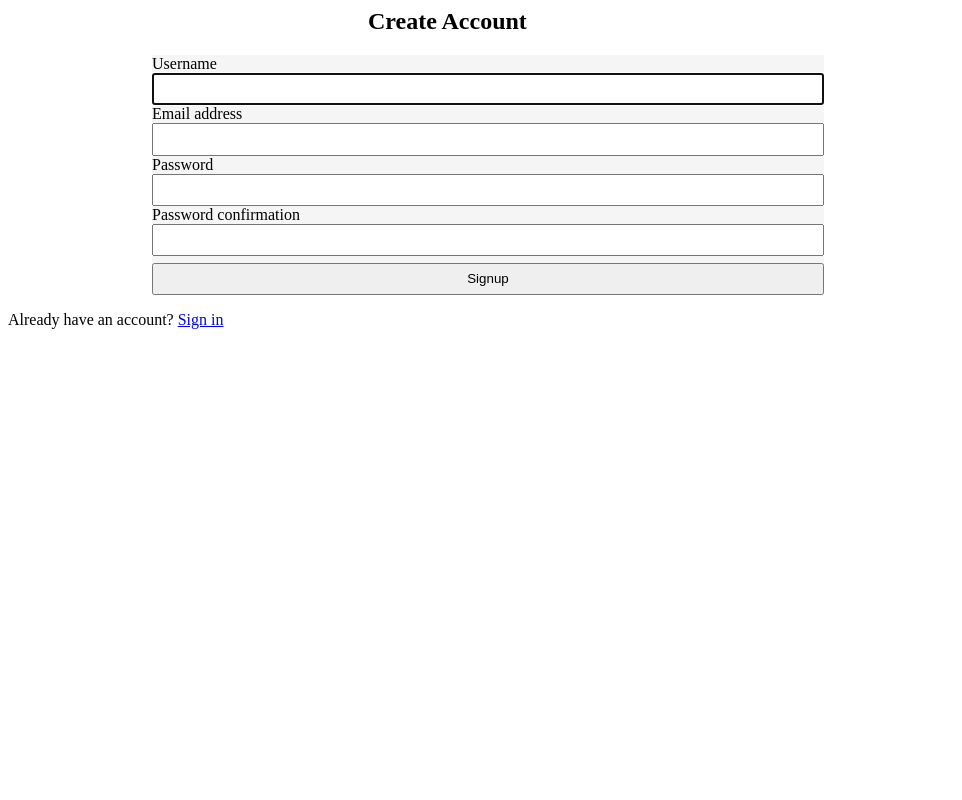
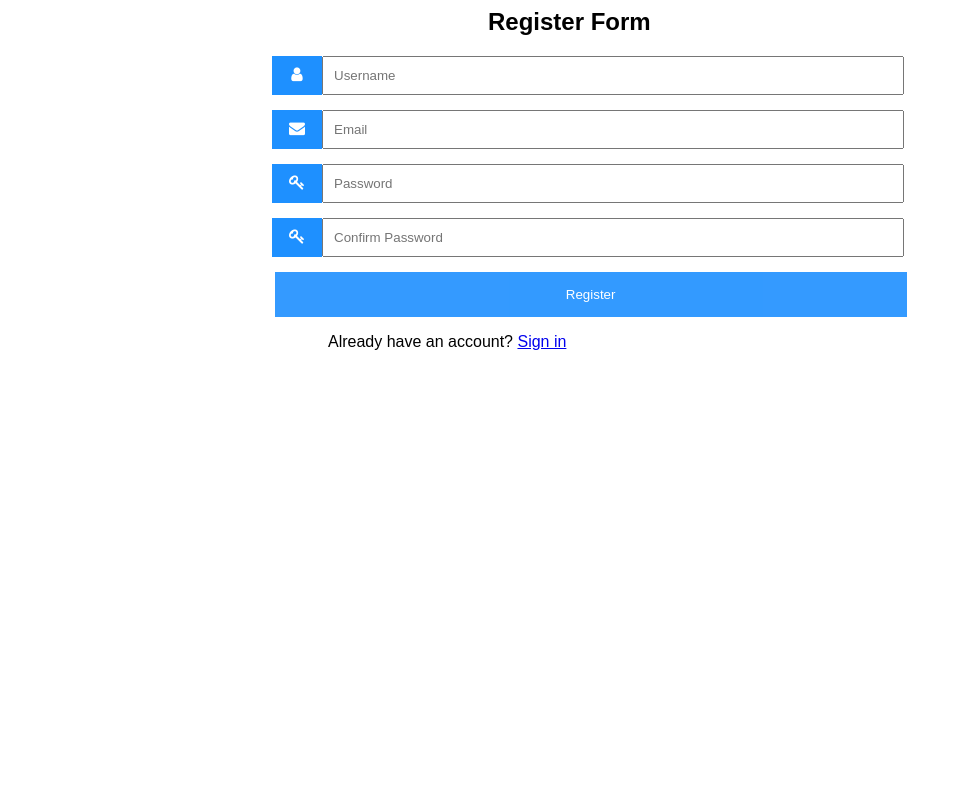
Before and after one commit to GakuruAlex/BnB, a Django app: page /accounts/signup/ in a window 1280 px wide. Shown: the whole page, without its empty margins (0-962 px from the left). Run offline with Django 4.2, Linux system fonts and the light colour scheme.

Commit message:
Changed sign up form layout

```diff
--- a/accounts/templates/accounts/signup.html
+++ b/accounts/templates/accounts/signup.html
@@ -1,30 +1,99 @@
 {% load static  %}
 
-<link rel="stylesheet" href="{% static 'accounts/signup.css' %}">
+
+<link rel="stylesheet" href="https://cdnjs.cloudflare.com/ajax/libs/font-awesome/4.7.0/css/font-awesome.min.css">
+
+<style>
+  body {font-family: Arial, Helvetica, sans-serif;}
+  * {box-sizing: border-box;}
+
+  .input-container {
+    margin-left: 16.5em;
+    display: -ms-flexbox; /* IE10 */
+    display: flex;
+    width: 50%;
+    margin-bottom: 15px;
+  }
+
+  .icon {
+    padding: 10px;
+    background: dodgerblue;
+    color: white;
+    min-width: 50px;
+    text-align: center;
+  }
+
+  .input-field {
+    width: 100%;
+    padding: 10px;
+    outline: none;
+  }
+
+  .input-field:focus {
+    border: 2px solid dodgerblue;
+  }
+
+  /* Set a style for the submit button */
+  .btn {
+    margin-left: 20em;
+    background-color: dodgerblue;
+    color: white;
+    padding: 15px 20px;
+    border: none;
+    cursor: pointer;
+    width: 50%;
+    opacity: 0.9;
+  }
+
+  .btn:hover {
+    opacity: 1;
+  }
 
 
-{% block title %}
-<h2 class="text">Create Account</h2>
+  span{
+    margin-left: 20em;
+  }
 
-{% endblock title %}
+  h2{
+    margin-left: 20em;
+  }
+  </style>
+
 
 
 
 <form action="{% url 'accounts:signup' %}" method="post" >
+  {% csrf_token %}
 
-    {% csrf_token %}
-<div class="signup" >
-  {% for field in  form %}
+  <span><h2>Register Form</h2></span>
+  <div class="input-container">
+    <i class="fa fa-user icon" ></i>
+    <input class="input-field" type="text" placeholder="Username" name="username">
+  </div>
 
-    {{field.label}}
-    {{field}}
-  {% endfor %}
-<input type="submit" value="Signup" id="signup">
-</div>
-  {{form.errors}}
-  {% for message  in message  %}
+  <div class="input-container">
+    <i class="fa fa-envelope icon"></i>
+    <input class="input-field" type="text" placeholder="Email" name="email">
+  </div>
+
+  <div class="input-container">
+    <i class="fa fa-key icon"></i>
+    <input class="input-field" type="password" placeholder="Password" name="password1">
+  </div>
+  <div class="input-container">
+    <i class="fa fa-key icon"></i>
+    <input class="input-field" type="password" placeholder="Confirm Password" name="password2">
+  </div>
+  <button type="submit" class="btn">Register</button>
+</form>
+
+
+
+
+
+<span>Already have an account? <a href="{% url 'accounts:login' %}">Sign in</a></span>
+
+
+  {% for message  in messages  %}
   <p>{{message}}</p>
   {% endfor %}
-</form>
-
-<span>Already have an account? <a href="{% url 'accounts:login' %}">Sign in</a></span>
```
